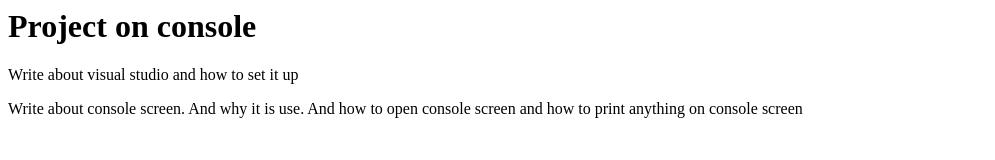
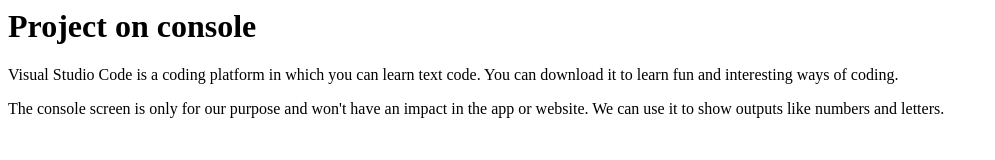
Before and after one commit to srihankunde/Project-77, a plain HTML site: page index.html in a window 1280 px wide. Shown: the whole page, without its empty margins (0-995 px from the left). Drawn offline with Linux system fonts and the light colour scheme.

Commit message:
Add files via upload

```diff
--- a/index.html
+++ b/index.html
@@ -2,9 +2,9 @@
 <body>
     <h1>Project on console </h1>
 
-<p>Write about visual studio and how to set it up
+<p>Visual Studio Code is a coding platform in which you can learn text code. You can download it to learn fun and interesting ways of coding.
 </p>
-<p>Write about console screen. And why it is use. And how to open console screen and how to print anything on console screen</p>
+<p>The console screen is only for our purpose and won't have an impact in the app or website. We can use it to show outputs like numbers and letters.</p>
 
 
     <script>
```
